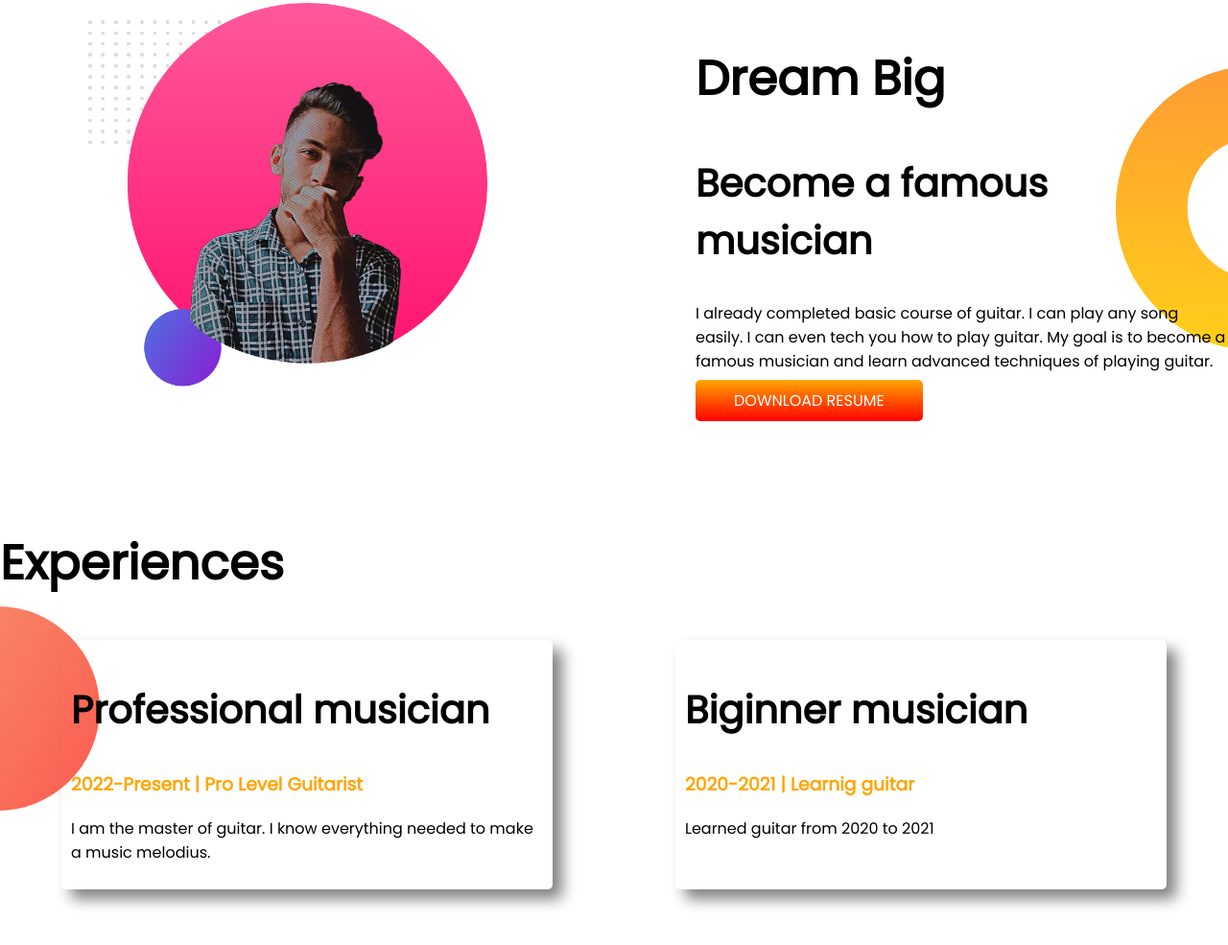
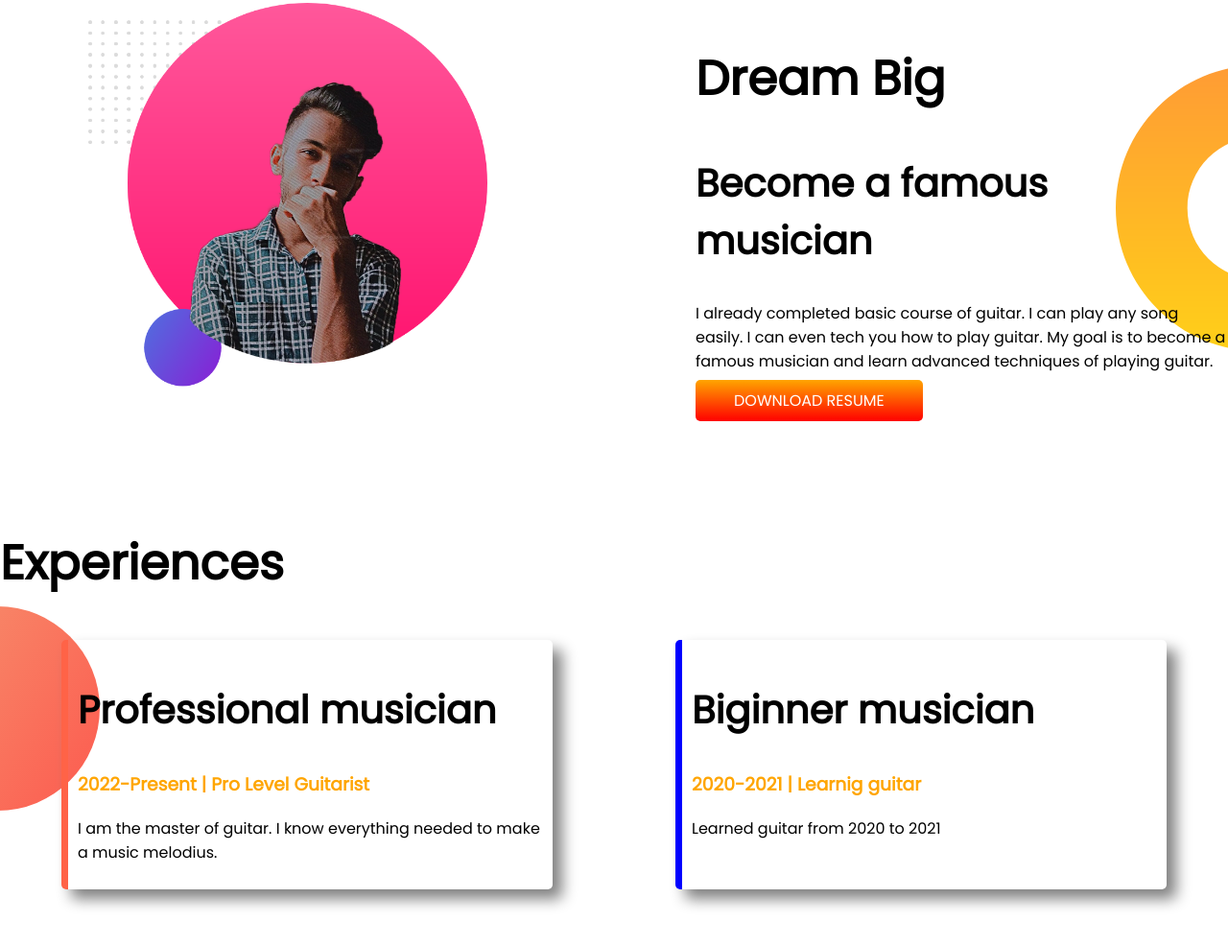
Before and after one commit to mredul2003/developer-portfolio, a plain HTML site: page index.html in a window 1280 px wide. Shown: the part 580-1565 px from the top of the page at 96% size. Drawn offline with Linux system fonts and the light colour scheme.

Commit message:
id added

```diff
--- a/index.html
+++ b/index.html
@@ -44,12 +44,12 @@
     <section class="experience-area">
         <h1> Experiences</h1>
         <div class="flexible-container">
-            <div class="experience-item">
+            <div id="pro-guitarist" class="experience-item">
                 <h2>Professional musician</h2>
                 <h3 class="orange-color">2022-Present | Pro Level Guitarist</h3>
                 <p>I am the master of guitar. I know everything needed to make a music melodius.</p>
             </div>
-            <div class="experience-item">
+            <div id="biginner-guitarist" class="experience-item">
                 <h2>Biginner musician</h2>
                 <h3 class="orange-color">2020-2021 | Learnig guitar</h3>
                 <p>Learned guitar from 2020 to 2021</p>
--- a/style.css
+++ b/style.css
@@ -64,4 +64,9 @@ h2 {
     padding: 10px;
     border-radius: 5px;
     box-shadow: 10px 10px 15px gray;
+    border-left: 7px solid blue;
 }
+
+#pro-guitarist {
+    border-left: 7px solid tomato;
+}
```
